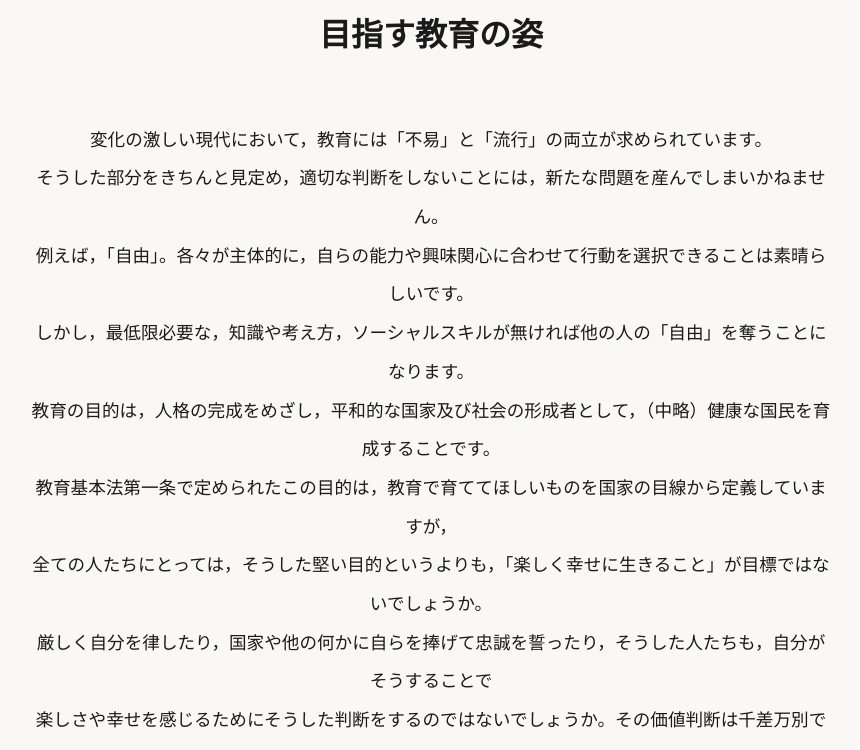
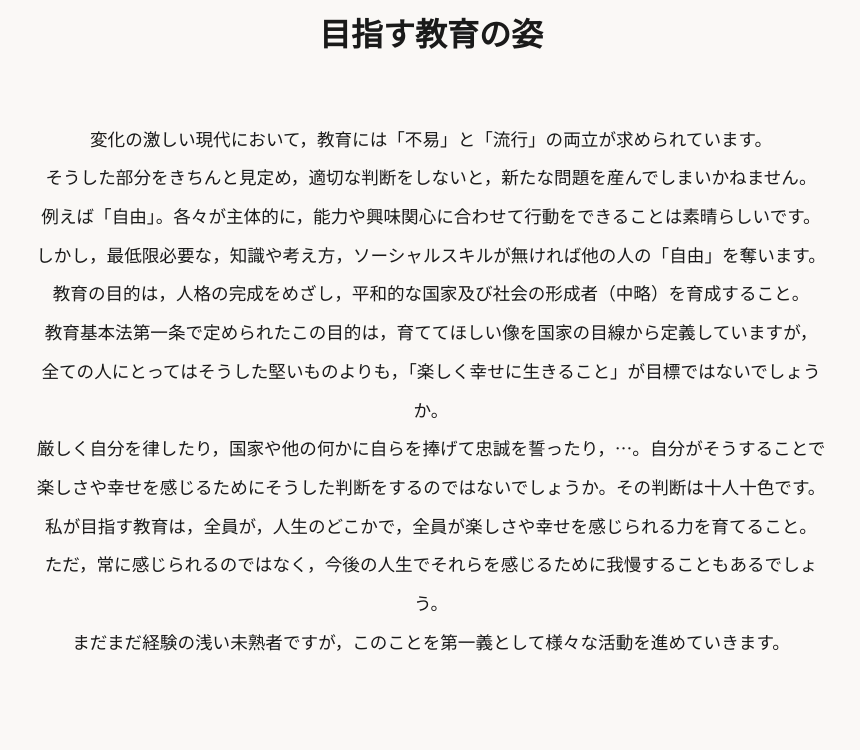
Before and after one commit to kimutoshiki/kimutoshiki, a plain HTML site: page index.html in a window 1280 px wide. Shown: the part 910-1660 px from the top of the page, without its empty margins (209-1069 px from the left). Drawn offline with Linux system fonts and the light colour scheme.

Commit message:
Update index.html

```diff
--- a/index.html
+++ b/index.html
@@ -58,17 +58,17 @@
                 <div class="vision-content">
                     <p class="vision-text">
                         変化の激しい現代において，教育には「不易」と「流行」の両立が求められています。<br>
-                        そうした部分をきちんと見定め，適切な判断をしないことには，新たな問題を産んでしまいかねません。<br>
-                        例えば，「自由」。各々が主体的に，自らの能力や興味関心に合わせて行動を選択できることは素晴らしいです。<br>
-                        しかし，最低限必要な，知識や考え方，ソーシャルスキルが無ければ他の人の「自由」を奪うことになります。<br>
-                        教育の目的は，人格の完成をめざし，平和的な国家及び社会の形成者として，（中略）健康な国民を育成することです。<br>
-                        教育基本法第一条で定められたこの目的は，教育で育ててほしいものを国家の目線から定義していますが，<br>
-                        全ての人たちにとっては，そうした堅い目的というよりも，「楽しく幸せに生きること」が目標ではないでしょうか。<br>
-                        厳しく自分を律したり，国家や他の何かに自らを捧げて忠誠を誓ったり，そうした人たちも，自分がそうすることで<br>
-                        楽しさや幸せを感じるためにそうした判断をするのではないでしょうか。その価値判断は千差万別です。<br>
-                        私が目指す教育は，最も大きな視点から言うと，人生のどこかで，全員が楽しさや幸せを感じられる力を育てること。<br>
-                        今，それらを感じられることも大事ですが，今後の人生でそれらを感じるために我慢することもあるでしょう。<br>
-                        まだまだ経験の浅い未熟者ですが，このことを第一義として様々な活動を進めていきたいと思っています。
+                        そうした部分をきちんと見定め，適切な判断をしないと，新たな問題を産んでしまいかねません。<br>
+                        例えば「自由」。各々が主体的に，能力や興味関心に合わせて行動をできることは素晴らしいです。<br>
+                        しかし，最低限必要な，知識や考え方，ソーシャルスキルが無ければ他の人の「自由」を奪います。<br>
+                        教育の目的は，人格の完成をめざし，平和的な国家及び社会の形成者（中略）を育成すること。<br>
+                        教育基本法第一条で定められたこの目的は，育ててほしい像を国家の目線から定義していますが，<br>
+                        全ての人にとってはそうした堅いものよりも，「楽しく幸せに生きること」が目標ではないでしょうか。<br>
+                        厳しく自分を律したり，国家や他の何かに自らを捧げて忠誠を誓ったり，⋯。自分がそうすることで<br>
+                        楽しさや幸せを感じるためにそうした判断をするのではないでしょうか。その判断は十人十色です。<br>
+                        私が目指す教育は，全員が，人生のどこかで，全員が楽しさや幸せを感じられる力を育てること。<br>
+                        ただ，常に感じられるのではなく，今後の人生でそれらを感じるために我慢することもあるでしょう。<br>
+                        まだまだ経験の浅い未熟者ですが，このことを第一義として様々な活動を進めていきます。
                     </p>
                 </div>
             </section>
```
